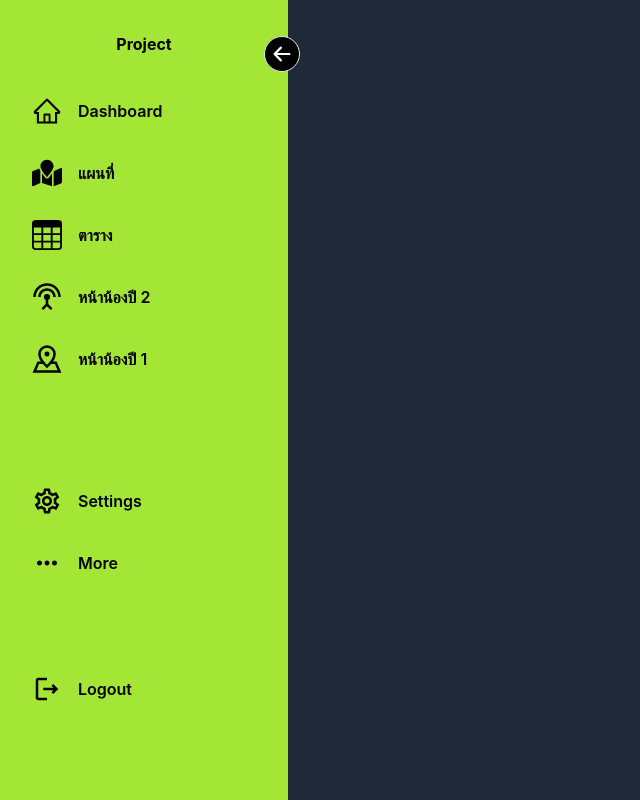
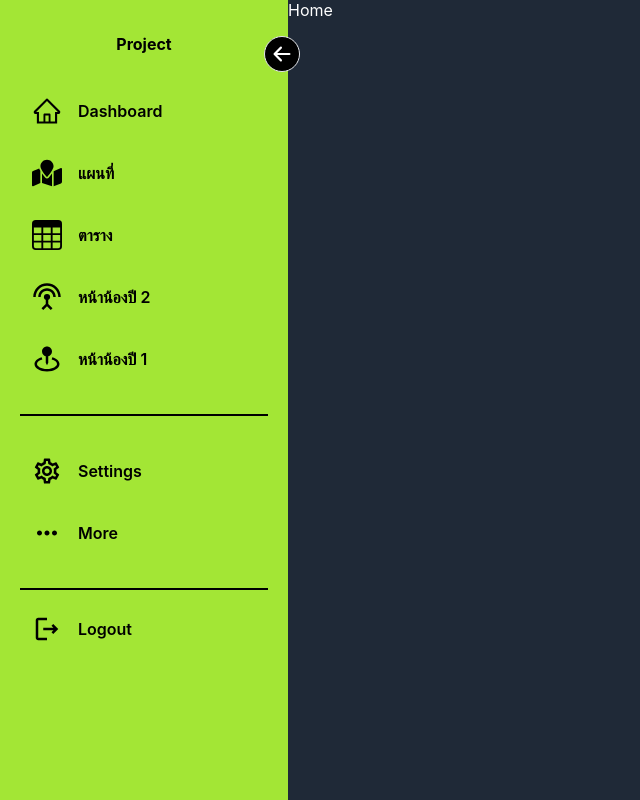
Before and after one commit to Nut-294/Project, a Next.js app: page / in a window 1280 px wide. Shown: the whole page, without its empty margins (0-640 px from the left). Built offline with nearby package versions, Linux system fonts and the light colour scheme.

Commit message:
add line

```diff
--- a/components/SideBar.js
+++ b/components/SideBar.js
@@ -6,16 +6,15 @@ import {
   MdOutlineMoreHoriz,
   MdOutlineLogout,
 } from "react-icons/md";
-import {GrMap} from "react-icons/gr"
+import {BiSolidMapPin} from "react-icons/bi"
 import { AiOutlineHome } from "react-icons/ai";
 import { FaMapMarked } from "react-icons/fa";
 import { useState } from "react";
-import Link from "next/link";
 
 function SideBar() {
   const [open, setOpen] = useState(true);
   return (
-    <div className="flex">
+    <div className="flex ">
       <div
         className={`bg-lime-400 h-screen p-5 pt-8 ${
           open ? "w-72" : "w-24"
@@ -27,11 +26,11 @@ function SideBar() {
           }`}
           onClick={() => setOpen(!open)}
         />
-        <div className="flex flex-col justify-start items-center">
+        <div className="flex flex-col justify-start items-center border-b border-black">
           <h1 className={`text-base text-center cursor-pointer font-bold text-black border-b border-blue-900 pb-4 w-full ${!open && "scale-0"}`}>
             Project
           </h1>
-          <div className="my-4 border-b border-blue-900 pb-4 w-full">
+          <div className="my-4 border-b border-blue-900 w-full">
             <a href="/" className="flex mb-4 pl-3 pt-2 pb-2 justify-start items-center gap-4  hover:bg-green-800 rounded-md group cursor-pointer hover:shadow-lg m-auto">
               <AiOutlineHome className="text-3xl text-black group-hover:text-white" />
               <h3 className={`text-base text-black group-hover:text-white font-semibold ${!open && "hidden"}`}>
@@ -57,15 +56,16 @@ function SideBar() {
               </h3>
             </a>
             <a href="PageFour" className="flex mb-4 pl-3 pt-2 pb-2 justify-start items-center gap-4  hover:bg-green-900 rounded-md group cursor-pointer hover:shadow-lg m-auto">
-              <GrMap className="text-3xl text-black group-hover:text-white" />
+              <BiSolidMapPin className="text-3xl text-black group-hover:text-white"/>
               <h3 className={`text-base text-black group-hover:text-white font-semibold ${!open && "hidden"}`}>
                 หน้าน้องปี 1
               </h3>
             </a>
           </div>
         </div>
+        <hr className="border-b border-black"></hr>
         {/* setting */}
-        <div className="my-12 border-b border-blue-900 pb-4 w-full">
+        <div className="my-8 border-b border-blue-900 w-full">
           <div className="flex mb-4 pl-3 pt-2 pb-2 justify-start items-center gap-4  hover:bg-green-900 rounded-md group cursor-pointer hover:shadow-lg m-auto">
             <MdOutlineSettings className="text-3xl text-black group-hover:text-white" />
             <h3 className={`text-base text-black group-hover:text-white font-semibold ${!open && "hidden"}`}>
@@ -79,10 +79,10 @@ function SideBar() {
             </h3>
           </div>
         </div>
-
+        <hr className="border-b border-black"></hr>
         {/* logout */}
         <div className=" w-full">
-          <div className="flex mb-4 pl-3 pt-2 pb-2 justify-start items-center gap-4  hover:bg-green-900 rounded-md group cursor-pointer hover:shadow-lg m-auto">
+          <div className="flex mt-4 pl-3 pt-2 pb-2 justify-start items-center gap-4  hover:bg-green-900 rounded-md group cursor-pointer hover:shadow-lg m-auto">
             <MdOutlineLogout className="text-3xl text-black group-hover:text-white" />
             <h3 className={`text-base text-black group-hover:text-white font-semibold ${!open && "hidden"}`}>
               Logout
--- a/pages/index.js
+++ b/pages/index.js
@@ -1,13 +1,13 @@
 import Head from "next/head";
-import SideNavbar from "@/components/SideNavbar";
 import SideBar from "@/components/SideBar";
 export default function Home() {
   return (
-    <div>
+    <div className="flex">
     <Head>
     <title>My Project</title>
     </Head>
     <SideBar/>
+    <div className="text-white">Home</div>
     </div>
   );
 }
```
